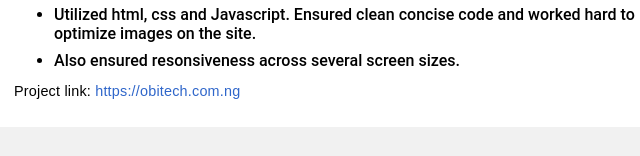
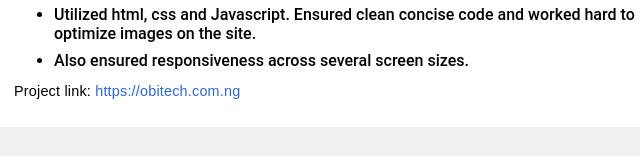
Before and after one commit to Ab-dex/my_cv, a plain HTML site: page index.html in a window 1280 px wide. Shown: the part 1667-1823 px from the top of the page, 458-1098 px from the left. Drawn offline with Linux system fonts and the light colour scheme.

Commit message:
error fix

```diff
--- a/index.html
+++ b/index.html
@@ -352,7 +352,7 @@
                   Utilized html, css and Javascript. Ensured clean concise code
                   and worked hard to optimize images on the site.
                 </li>
-                <li>Also ensured resonsiveness across several screen sizes.</li>
+                <li>Also ensured responsiveness across several screen sizes.</li>
               </ul>
               <p class="mt-1 sub-text">
                 Project link:
```
